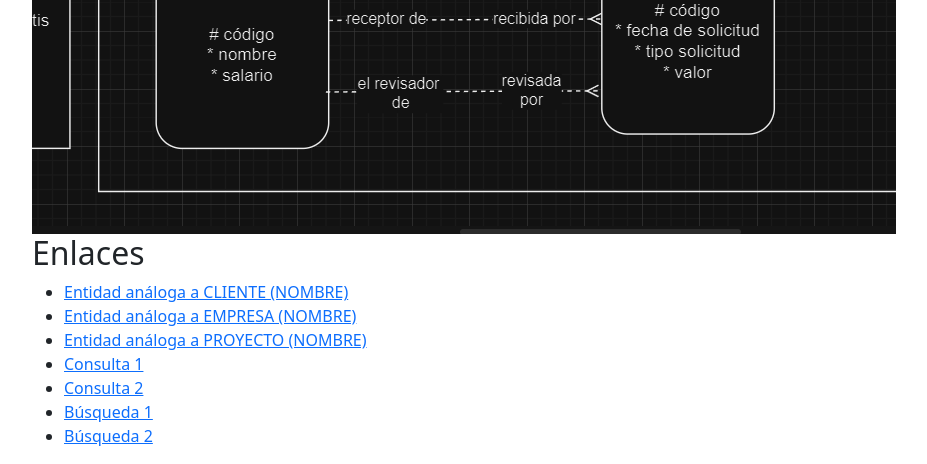
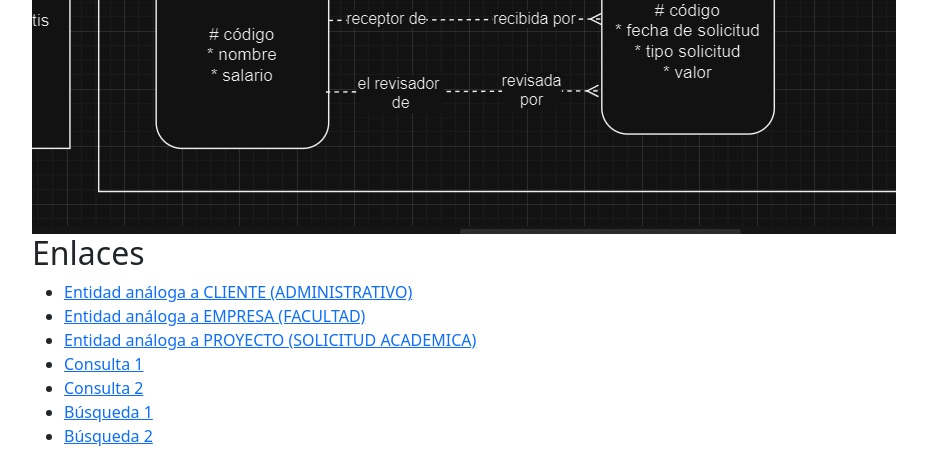
Before and after one commit to AlejandroFeriaGonzalez/Ejemplo-trabajo-final-BD1, a PHP site: page / in a window 1280 px wide. Shown: the part 956-1420 px from the top of the page, without its empty margins (50-977 px from the left). Run offline with PHP 8.4, Linux system fonts and the light colour scheme.

Commit message:
cambio de cliente a administrativo

```diff
--- a/cliente/cliente_delete.php
+++ b/administrativo/cliente_delete.php
@@ -7,7 +7,7 @@ require('../config/conexion.php');
 $cedulaEliminar = $_POST["cedulaEliminar"];
 
 // Query SQL a la BD
-$query = "DELETE FROM cliente WHERE cedula = '$cedulaEliminar'";
+$query = "DELETE FROM usuario WHERE cedula = '$cedulaEliminar'";
 
 // Ejecutar consulta
 $result = mysqli_query($conn, $query) or die(mysqli_error($conn));
--- a/cliente/cliente_insert.php
+++ b/administrativo/cliente_insert.php
@@ -6,10 +6,11 @@ require('../config/conexion.php');
 // Sacar los datos del formulario. Cada input se identifica con su "name"
 $cedula = $_POST["cedula"];
 $nombre = $_POST["nombre"];
-$celular = $_POST["celular"];
+$salario = $_POST["salario"];
+$facultad = $_POST["facultad"];
 
 // Query SQL a la BD. Si tienen que hacer comprobaciones, hacerlas acá (Generar una query diferente para casos especiales)
-$query = "INSERT INTO `cliente`(`cedula`,`nombre`, `celular`) VALUES ('$cedula', '$nombre', '$celular')";
+$query = "INSERT INTO `usuario`(`cedula`,`nombre`, `salario`, `facultad`) VALUES ('$cedula', '$nombre', '$salario', '$facultad')";
 
 // Ejecutar consulta
 $result = mysqli_query($conn, $query) or die(mysqli_error($conn));
--- a/cliente/cliente_select.php
+++ b/administrativo/cliente_select.php
@@ -4,7 +4,7 @@
 require('../config/conexion.php');
 
 // Query SQL a la BD
-$query = "SELECT * FROM cliente";
+$query = "SELECT * FROM usuario";
 
 // Ejecutar la consulta
 $resultadoCliente = mysqli_query($conn, $query) or die(mysqli_error($conn));
--- a/index.php
+++ b/index.php
@@ -42,9 +42,9 @@
     <div class="enlaces">
         <h2>Enlaces</h2>
         <ul>
-            <li><a href="cliente/cliente.php">Entidad análoga a CLIENTE (NOMBRE)</a></li>
-            <li><a href="empresa/empresa.php">Entidad análoga a EMPRESA (NOMBRE)</a></li>
-            <li><a href="proyecto/proyecto.php">Entidad análoga a PROYECTO (NOMBRE)</a></li>
+            <li><a href="administrativo/cliente.php">Entidad análoga a CLIENTE (ADMINISTRATIVO)</a></li>
+            <li><a href="empresa/empresa.php">Entidad análoga a EMPRESA (FACULTAD)</a></li>
+            <li><a href="proyecto/proyecto.php">Entidad análoga a PROYECTO (SOLICITUD ACADEMICA)</a></li>
             <li><a href="consultas/consulta1.php">Consulta 1</a></li>
             <li><a href="consultas/consulta2.php">Consulta 2</a></li>
             <li><a href="busqueda/busqueda1.php">Búsqueda 1</a></li>
```
Also changed, not shown: administrativo/cliente.php (renamed from cliente/cliente.php, +9 -4 lines).
